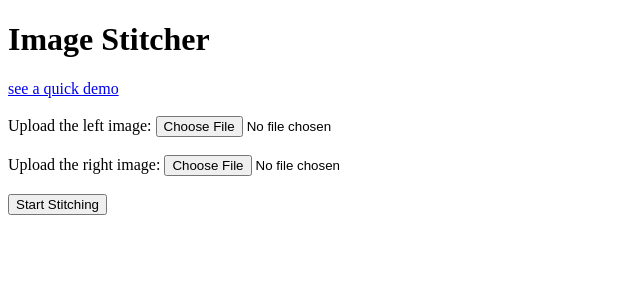
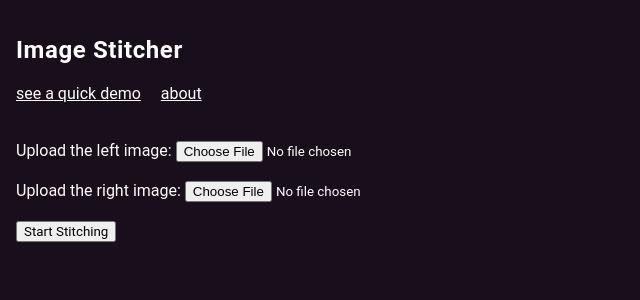
Before and after one commit to Owen-Allen/image-stitcher, a Flask app: page / in a window 1280 px wide. Shown: the top 300 px of the page, without its empty margins (0-640 px from the left). Run offline with Flask 2, Linux system fonts and the light colour scheme.

Commit message:
basic homepage complete

```diff
--- a/app.py
+++ b/app.py
@@ -1,12 +1,16 @@
 import os
 from flask import Flask, render_template, flash, request, redirect, url_for
 from werkzeug.utils import secure_filename
+from stitch import stitch, hello_flask
+import cv2 as cv
 
 
 app = Flask(__name__)
-app.config['UPLOAD_FOLDER'] = '/uploads'
+app.config['UPLOAD_FOLDER'] = os.path.abspath('static/uploads')
+app.config['RESULT_FOLDER'] = os.path.abspath('static/results')  # Set the absolute path for the results
 
-ALLOWED_EXTENSIONS = {'txt', 'pdf', 'png', 'jpg', 'jpeg', 'gif'}
+
+ALLOWED_EXTENSIONS = {'png', 'jpg', 'jpeg'}
 
 def allowed_file(filename):
     return '.' in filename and filename.rsplit('.', 1)[1].lower() in ALLOWED_EXTENSIONS
@@ -15,8 +19,8 @@ def allowed_file(filename):
 @app.route("/", methods=["GET", "POST"])
 def home():
     if request.method == 'GET':
-        print("Whats good")
-
+        # print("Whats good")
+        print(hello_flask())
         return render_template('index.html')
     if request.method == 'POST':
         print("RECIEVED POST REQUEST")
@@ -35,19 +39,31 @@ def home():
         if left_image and allowed_file(left_image.filename) and right_image and allowed_file(right_image.filename):
             left_image_filename = secure_filename(left_image.filename)
             left_image.save(os.path.join(app.config['UPLOAD_FOLDER'], left_image_filename))
-
             right_image_filename = secure_filename(right_image.filename)
             right_image.save(os.path.join(app.config['UPLOAD_FOLDER'], right_image_filename))
 
+            # totally could just use a stream, but for now this feels easier
 
-            return redirect(request.url)
+            img1 = cv.imread(os.path.join(app.config['UPLOAD_FOLDER'], left_image_filename), 1)
+            img2 = cv.imread(os.path.join(app.config['UPLOAD_FOLDER'], right_image_filename), 1)
 
-        return render_template('index.html', result="result")
+            result_img = stitch(img2, img1)
+
+            h, w, c = result_img.shape
+            result_img_filename =  os.path.join(app.config['RESULT_FOLDER'],'result.png')
+            cv.imwrite(result_img_filename, result_img)
+            print(result_img_filename)
+            return  render_template('result.html', result_image='static/results/result.png', height=h, width=w) # render_template('result.html', result_image="/uploads" + left_image_filename)
+        return render_template('index.html')
 
 
-@app.route('/upload', methods=['GET', 'POST'])
-def upload_file():
-    print("ayo we made it")
-    if request.method == 'POST':
-        print(request.files)
-        # file.save(f"/var/www/uploads/{secure_filename(file.filename)}")
+
+
+@app.route("/about", methods=["GET", "POST"])
+def about():
+    return render_template('about.html')
+
+
+@app.route("/demo")
+def demo():
+    return render_template('demo.html')
--- /dev/null
+++ b/static/style.css
@@ -0,0 +1,84 @@
+
+/*
+ # - id
+ . - class
+
+*/
+
+* {
+    font-family: Roboto, system-ui, -apple-system, BlinkMacSystemFont, 'Segoe UI', Oxygen, Ubuntu, Cantarell, 'Open Sans', 'Helvetica Neue', sans-serif
+}
+
+h1{
+    letter-spacing: 0.025em;
+}
+
+p{
+    max-width: 512px;
+}
+
+p.center{
+    text-align: center;
+}
+
+.link{
+    color: #FFFFFF
+}
+
+.link:hover {
+    color: #a8b8d0;
+}
+
+.link.right{
+    margin-left: 16px;
+}
+
+.content{
+    padding:16px
+}
+
+.container{
+    max-width: 512px;
+}
+
+body {
+    margin: 0;
+    padding: 0;
+    font-family: "Helvetica Neue", Helvetica, Arial, sans-serif;
+    color: #FFFFFF;
+    background-color: #190e1c;
+  }
+
+  img {
+    border: 1px solid #000;
+    /* margin: 10px 0; */
+    max-width: 100%;
+    height: auto;
+    width: auto\9; /* ie8 */
+  }
+
+  form{
+    width: auto;
+    min-width: 512px;
+  }
+
+  .submit {
+    margin: auto;
+  }
+
+  .result{
+    max-width: 800px;
+  }
+
+  .row {
+    display: flex;
+  }
+
+  .image-row {
+    display: flex;
+    justify-content: space-around;
+  }
+  .demo-image {
+      /* margin-top: -64px; */
+    width: 200px;
+  }
--- /dev/null
+++ b/stitch.py
@@ -0,0 +1,115 @@
+import numpy as np
+import cv2 as cv
+# from matplotlib import pyplot as plt
+
+
+def padder(image):
+    # input: numpy array image
+    # returns: a numpy array image (canvas), where the image is projected onto a black canvas
+    # the image ontop of the canvas is centered vertically, and shifted to the left 1/4
+
+    h, w, c = image.shape
+
+    canvas = np.zeros((h * 2, w * 2, 3), dtype=np.uint8)
+
+    x_offset = round(w/8)
+    y_offset = round(h / 2)
+
+    canvas[y_offset:y_offset+image.shape[0], x_offset:x_offset+image.shape[1]] = image
+    return canvas
+
+
+
+def xor_images(img1, img2):
+
+    img1_gray = cv.cvtColor(img1, cv.COLOR_BGR2GRAY)
+    img2_gray = cv.cvtColor(img2, cv.COLOR_BGR2GRAY)
+    img_intersection = cv.bitwise_and(img1_gray, img2_gray)
+
+    # cv.imshow("intersection", img_intersection)
+
+    img_xor = cv.bitwise_or(img1, img2)
+
+    print('Starting')
+    for i, row in enumerate(np.nditer(img_intersection, flags=['external_loop'], order='F')):
+        print(i)
+        row_list = list(row)
+        index_first_non_zero = next((i for i, val in enumerate(row_list) if val != 0), None)
+        if(index_first_non_zero == None):
+            continue
+        index_first_non_zero_backwards = next((i for i, val in enumerate(row_list[::-1]) if val != 0), None)
+
+        print("setting..")
+        index_last_non_zero = len(row_list) - index_first_non_zero_backwards
+        img_xor[index_first_non_zero:index_last_non_zero, i] = [0, 0, 0]
+    return img_xor
+
+def smooth_blend(img1, img2):
+
+    # compute the intersection of img1 and img2
+    # blend the intersection
+    # add the XOR of the images back
+    blended_intersection = cv.addWeighted(img1, 0.5, img2, 0.5, 2.0)
+
+    # cv.imshow("intersection", blended_intersection)
+
+    xor = xor_images(img1, img2)
+
+    # cv.imshow("xor", xor)
+
+
+    # Add the blended intersection and the XOR of the images back
+    result = cv.add(blended_intersection, xor)
+    # cv.imshow("result", result)
+
+    # cv.imwrite("result.png", result)
+
+    cv.waitKey(0)
+
+    return result
+
+
+def stitch(img1, img2):
+
+    # img2 will act as our 'destination' or 'canvas' that img2 will be projected onto
+    # we need to pad img1
+    print("STITCHING!")
+    img2 = padder(img2)
+    cv.imwrite('left_padded.png', img2)
+    # find the keypoints and descriptors with SIFT
+    detector = cv.AKAZE_create()
+    kp1, des1 = detector.detectAndCompute(img1, None)
+    kp2, des2 = detector.detectAndCompute(img2, None)
+
+    bf = cv.BFMatcher(cv.NORM_HAMMING, crossCheck=True)
+
+    matches = bf.match(des1,des2)
+    matches = sorted(matches, key = lambda x:x.distance)
+
+    img3 = cv.drawMatches(img1,kp1,img2,kp2,matches[:10],None,flags=cv.DrawMatchesFlags_NOT_DRAW_SINGLE_POINTS)
+    cv.imwrite("matches.png", img3)
+
+    src_pts = np.float32([ kp1[matches[m].queryIdx].pt for m in range(0, 20) ]).reshape(-1,1,2)
+    dst_pts = np.float32([ kp2[matches[m].trainIdx].pt for m in range(0, 20) ]).reshape(-1,1,2)
+
+    h, status = cv.findHomography(src_pts, dst_pts)
+
+    imgWarp = cv.warpPerspective(img1, h, (img2.shape[1], img2.shape[0])) # mapping to DESTINATION domain
+    cv.imwrite('warp.png', imgWarp)
+    # smooth = smooth_blend(img2, imgWarp)
+
+    merged = cv.bitwise_or(img2, imgWarp) #https://docs.opencv.org/3.4/d2/de8/group__core__array.html#gab85523db362a4e26ff0c703793a719b4
+    return merged
+
+def hello_flask():
+    return "Hello flask!"
+
+if __name__ == "__main__":
+
+    img1 = cv.imread('q2/right.jpg',1)
+    img2 = cv.imread('q2/left.jpg',1)
+
+    # cv.imshow("test", img1)
+    # cv.waitKey(0)
+
+    result = stitch(img1, img2)
--- a/templates/index.html
+++ b/templates/index.html
@@ -1,25 +1,34 @@
 <!DOCTYPE html>
 <html lang="en">
+
 <head>
     <meta charset="UTF-8">
     <meta name="viewport" content="width=device-width, initial-scale=1.0">
     <title>Image Stitcher</title>
+    <link rel="stylesheet" href="{{ url_for('static', filename='style.css') }}">
 </head>
+
 <body>
+    <div class="content">
+        <nav>
             <h1>Image Stitcher</h1>
-    <a href="/demo">see a quick demo</a>
+            <a class="link" href="{{url_for('demo')}}">see a quick demo</a>
+            <a class="link right" href="{{url_for('about')}}">about</a>
+        </nav>
         <br/>
         <br/>
-    <form action="http://10.0.0.165:5000/" method="POST" enctype="multipart/form-data">
+        <form action="{{url_for('home')}}" method="POST" enctype="multipart/form-data">
             <label for="left_image">Upload the left image:</label>
             <input type="file" id="left_image" name="left_image" accept="image/png, image/jpeg" />
-        <br/>
-        <br/>
+            <br />
+            <br />
             <label for="right_image">Upload the right image:</label>
             <input type="file" id="right_image" name="right_image" accept="image/png, image/jpeg" />
-        <br/>
-        <br/>
-        <button type="submit">Start Stitching</button>
+            <br />
+            <br />
+            <button class="submit" type="submit">Start Stitching</button>
         </form>
+    </div>
 </body>
+
 </html>
```
Lines whose indentation alone changed are shown as unchanged.
